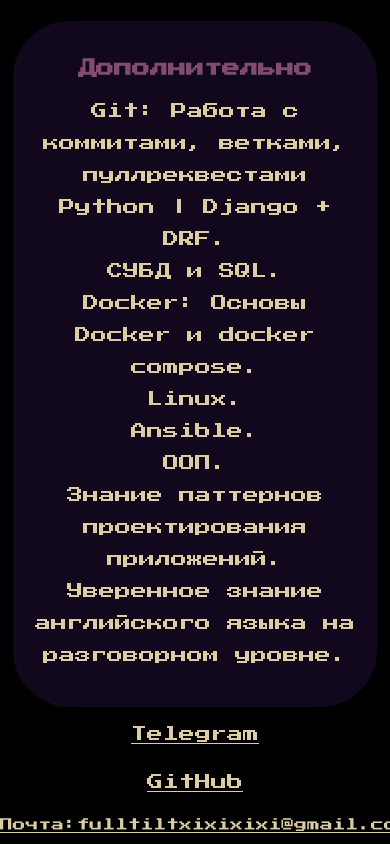
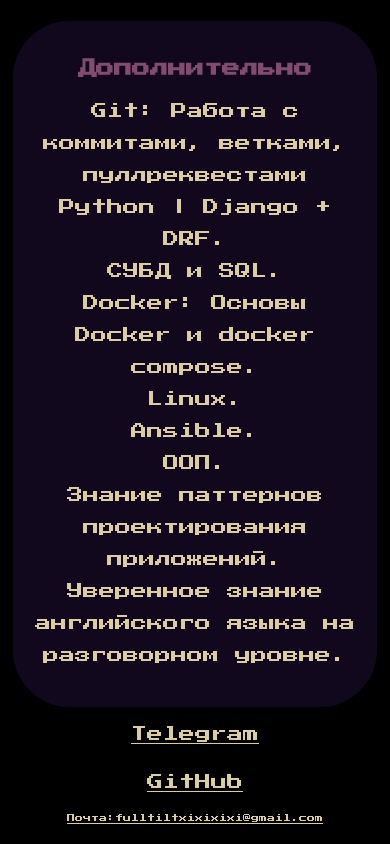
Before and after one commit to PlexMAD/oditrom, a React (Create React App) app in the folder web/: page / in a window 390 px wide. Shown: the part 3367-4211 px from the top of the page. Built offline with nearby package versions, Linux system fonts and the light colour scheme.

Commit message:
fix mobile mail

```diff
--- a/web/src/styles/_mobile.scss
+++ b/web/src/styles/_mobile.scss
@@ -6,6 +6,6 @@
         text-align: center;
     }
     footer .mail-link {
-        font-size: 0.8em;
+        font-size: 0.5em;
     }
 }
```
Also changed, not shown: 1 other file (tests, documents, lock files or other folders).
